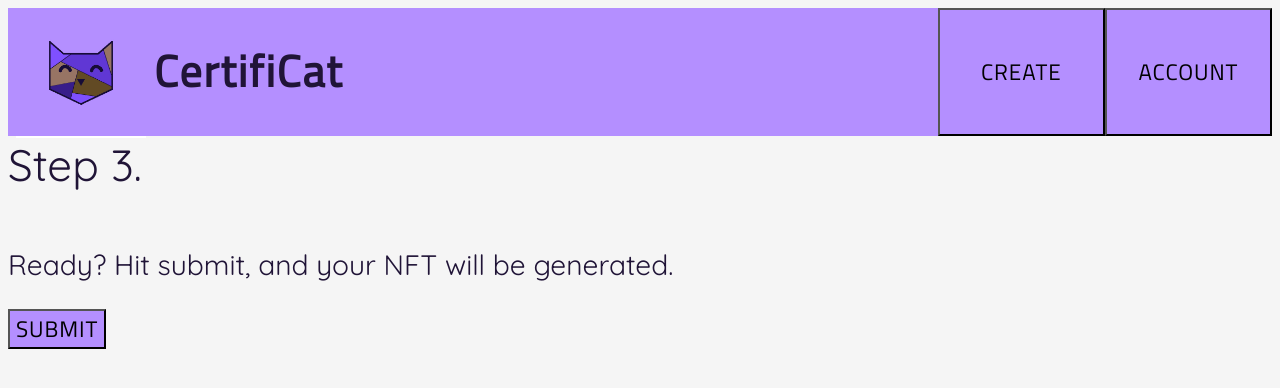
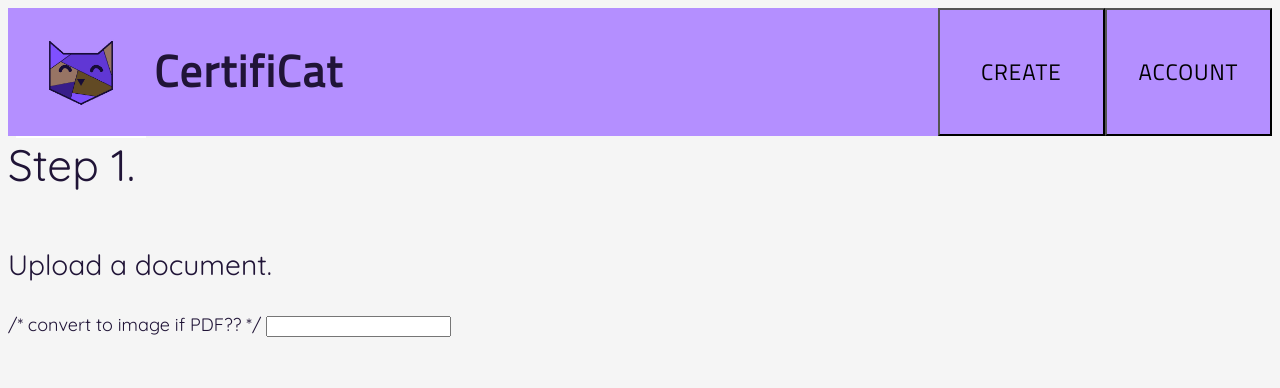
Before and after one commit to Certifi-Cat/Certifi-Cat.github.io, a plain HTML site: page create/index.html in a window 1280 px wide. Drawn offline with nearby package versions, Linux system fonts and the light colour scheme.

Commit message:
Update index.html

```diff
--- a/create/index.html
+++ b/create/index.html
@@ -31,9 +31,10 @@
         <button formaction="/account" type="submit" id="account">ACCOUNT</button>
       </div>
     </div>
-    <h2> Step 3. </h2>
-    <h3> Ready? Hit submit, and your NFT will be generated. </h3>
-    <button formaction="makeNFT()" type="submit" id="makeNftButton">SUBMIT</button>
+    <h2> Step 1. </h2>
+    <h3> Upload a document. </h3>
+    /* convert to image if PDF?? */
+    <input type=
     <script src="script.js"></script>
   </body>
 </html>
```
